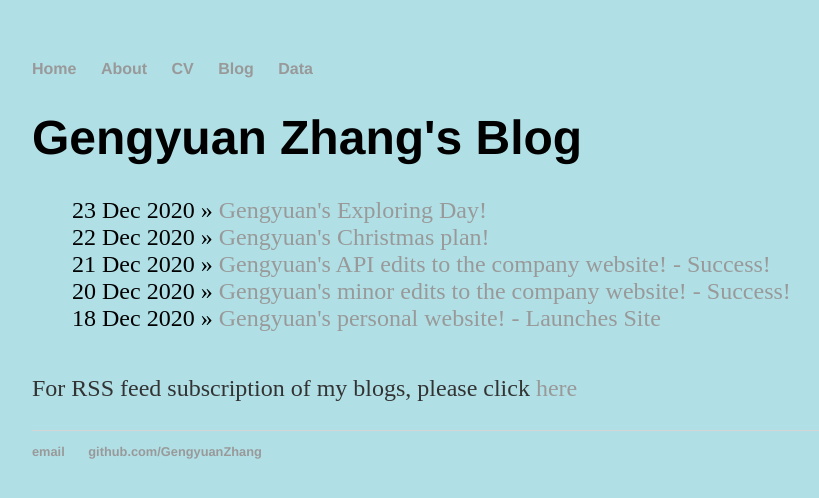
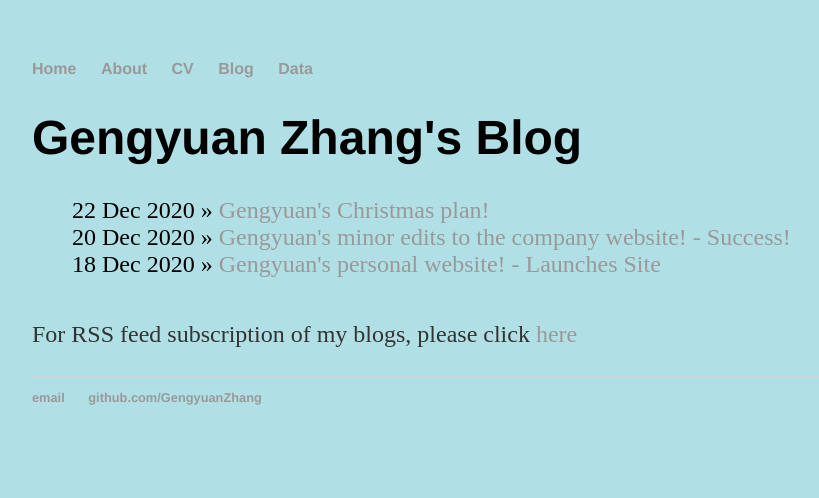
Before and after one commit to GengyuanZhang/GengyuanZhang.github.io, a Jekyll site: the page built from blog/index.html, in a window 1280 px wide. Shown: the top 498 px of the page, without its empty margins (160-979 px from the left). Built offline with Jekyll 4.4.1, drawn with Linux system fonts in a browser that asks for light colours.

Commit message:
removal redundant

```diff
--- a/_posts/2020-12-21-gengyuan-zhang-api-modification.md
+++ /dev/null
@@ -1,7 +0,0 @@
----
-layout: post
-title: "Gengyuan's API edits to the company website! - Success!"
-date: 2020-12-21
----
-
-Well. I planned to make some API changes to the company website, let's see how it goes!
```
Also changed, not shown: _posts/2020-12-22-gengyuan-zhang-full-stack.md (+1 -1 lines), _posts/2020-12-23-gengyuan-zhang-progress.md (deleted, +0 -9 lines).
